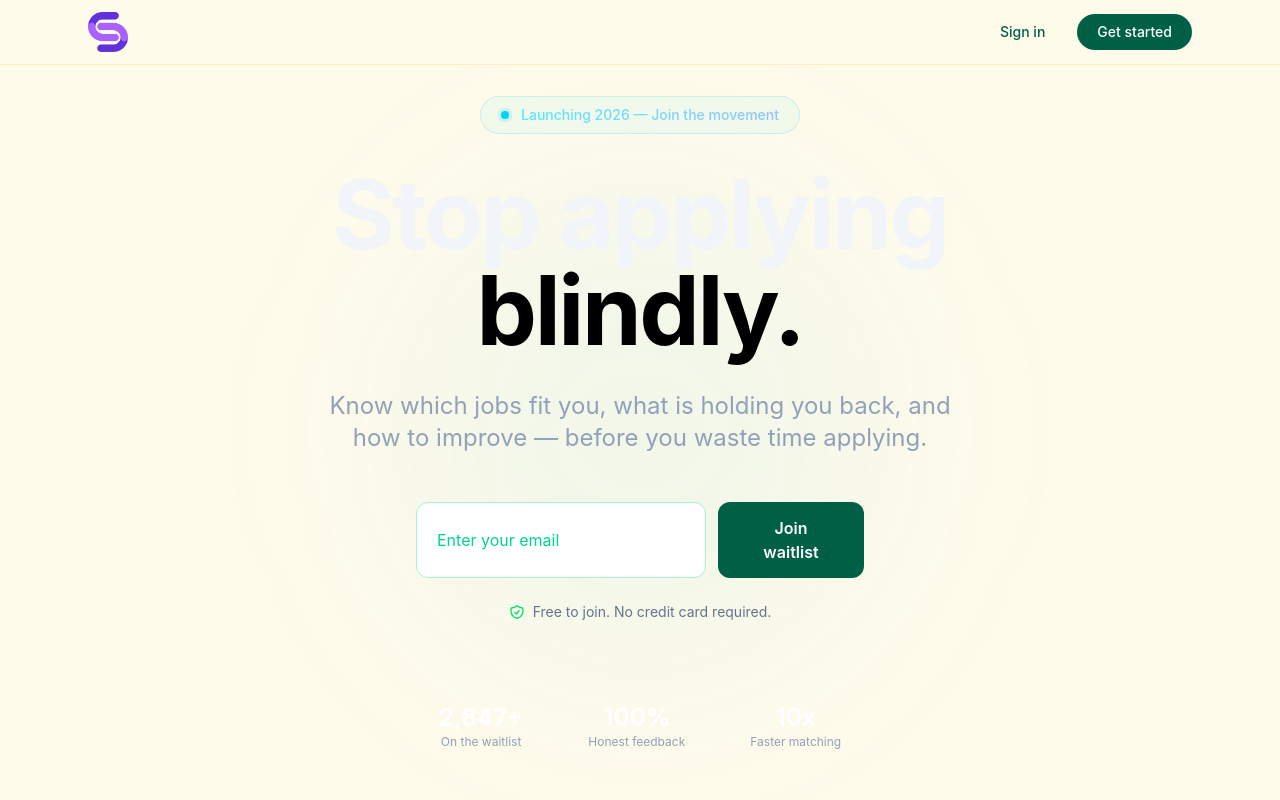
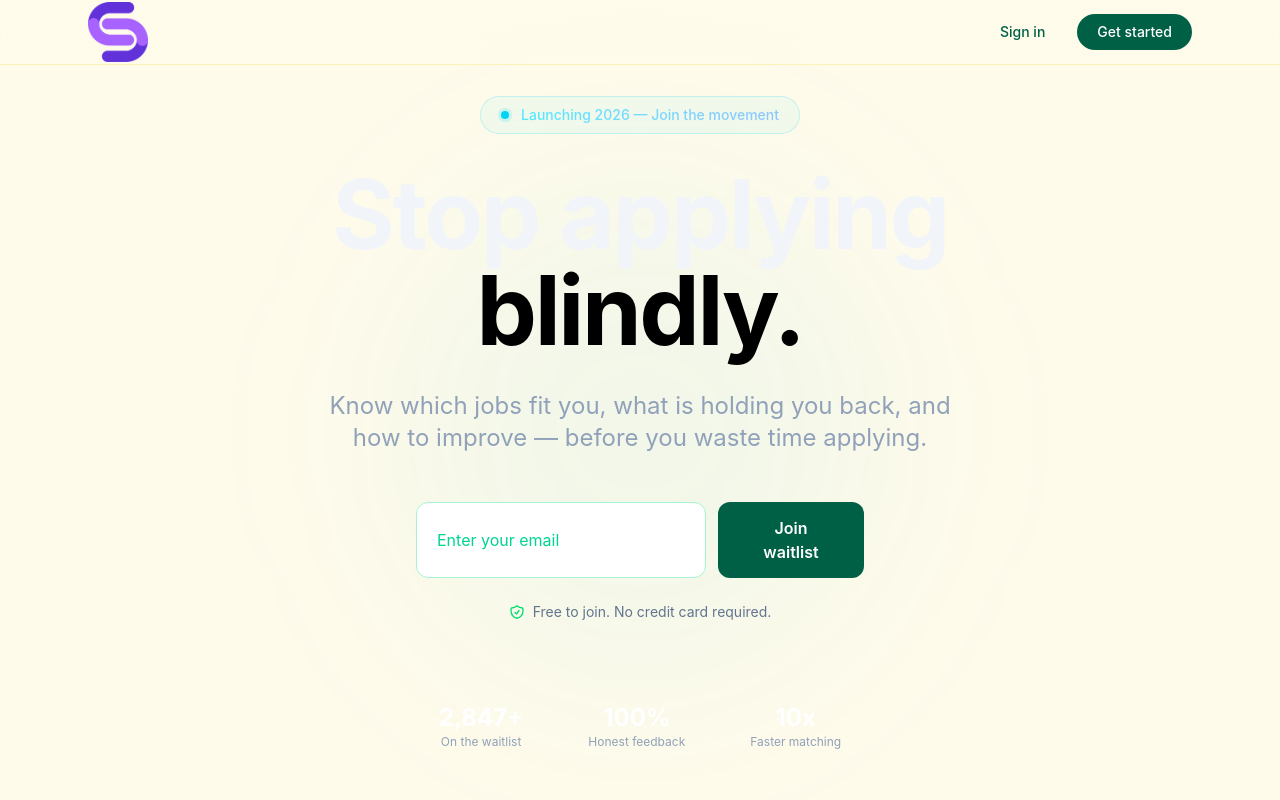
Before and after one commit to dr-winner/careeros, a Next.js app: page / in a window 1280 px wide. Shown: the top 800 px of the page. Built offline with nearby package versions, Linux system fonts and the light colour scheme; no server answers.

Commit message:
fix: increase logo to a good visible size

```diff
--- a/src/app/components/logo.tsx
+++ b/src/app/components/logo.tsx
@@ -9,10 +9,10 @@ interface LogoProps {
 }
 
 const IMAGE_SIZES = {
-    sm: { width: 40, height: 40 },
-    md: { width: 48, height: 48 },
-    lg: { width: 64, height: 64 },
-    xl: { width: 80, height: 80 },
+    sm: { width: 60, height: 60 },
+    md: { width: 80, height: 80 },
+    lg: { width: 100, height: 100 },
+    xl: { width: 120, height: 120 },
 };
 
 const TEXT_SIZES = {
--- a/src/app/page.tsx
+++ b/src/app/page.tsx
@@ -45,7 +45,7 @@ export default function Home() {
       <footer className="border-t border-amber-200 bg-emerald-900 py-12">
         <div className="mx-auto max-w-6xl px-6 text-center">
           <div className="mb-4 flex items-center justify-center gap-2">
-            <Image src="/cs_logo.png" alt="CareerOS" width={40} height={40} className="rounded-lg" />
+            <Image src="/cs_logo.png" alt="CareerOS" width={60} height={60} className="rounded-lg" />
             <span className="font-semibold text-white">CareerOS</span>
           </div>
           <p className="text-sm text-emerald-300">
```
